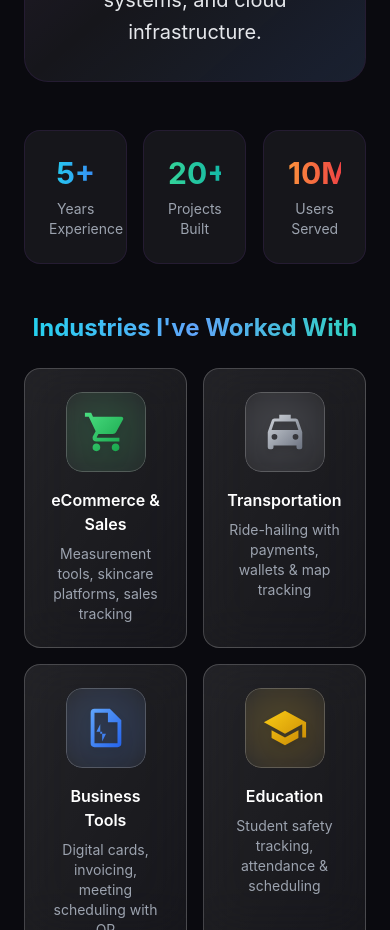
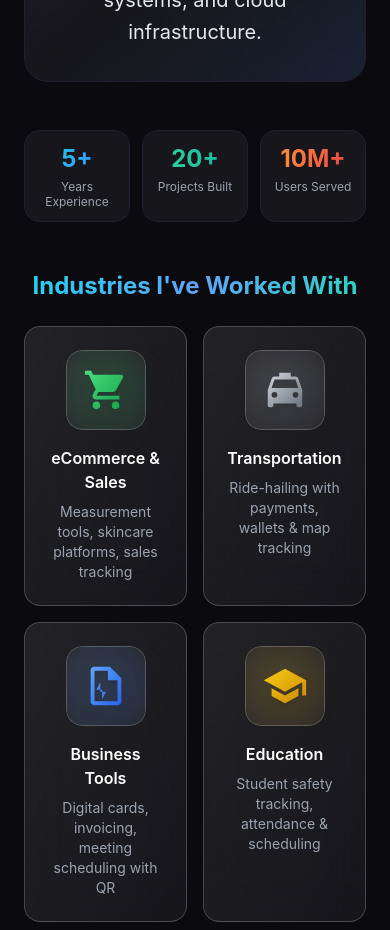
Before and after one commit to jaga-live/jaga, a React (Vite) app: page / in a window 390 px wide. Shown: the part 1240-2170 px from the top of the page. Built offline with nearby package versions, Linux system fonts and the light colour scheme.

Commit message:
fix - about section mobile view

```diff
--- a/src/components/About.tsx
+++ b/src/components/About.tsx
@@ -158,22 +158,22 @@ const About = () => {
           <motion.div
             ref={statsRef}
             variants={itemVariants}
-            className="grid grid-cols-3 gap-4 md:gap-6 mb-12"
+            className="grid grid-cols-3 gap-3 md:gap-6 mb-12"
           >
             {stats.map((stat) => (
               <motion.div
                 key={stat.label}
                 whileHover={{ y: -5 }}
-                className="glass rounded-2xl p-6 text-center will-change-transform"
+                className="glass rounded-2xl p-3 md:p-6 text-center will-change-transform"
               >
                 <div
-                  className={`text-3xl md:text-4xl font-bold bg-gradient-to-r ${stat.gradient} bg-clip-text text-transparent mb-2`}
+                  className={`text-2xl md:text-4xl font-bold bg-gradient-to-r ${stat.gradient} bg-clip-text text-transparent mb-1 md:mb-2`}
                 >
                   {stat.key === "years" && `${counters.years}+`}
                   {stat.key === "projects" && `${counters.projects}+`}
                   {stat.key === "users" && `${counters.users}M+`}
                 </div>
-                <div className="text-sm md:text-base text-gray-400">
+                <div className="text-xs md:text-base text-gray-400 leading-tight">
                   {stat.label}
                 </div>
               </motion.div>
```
